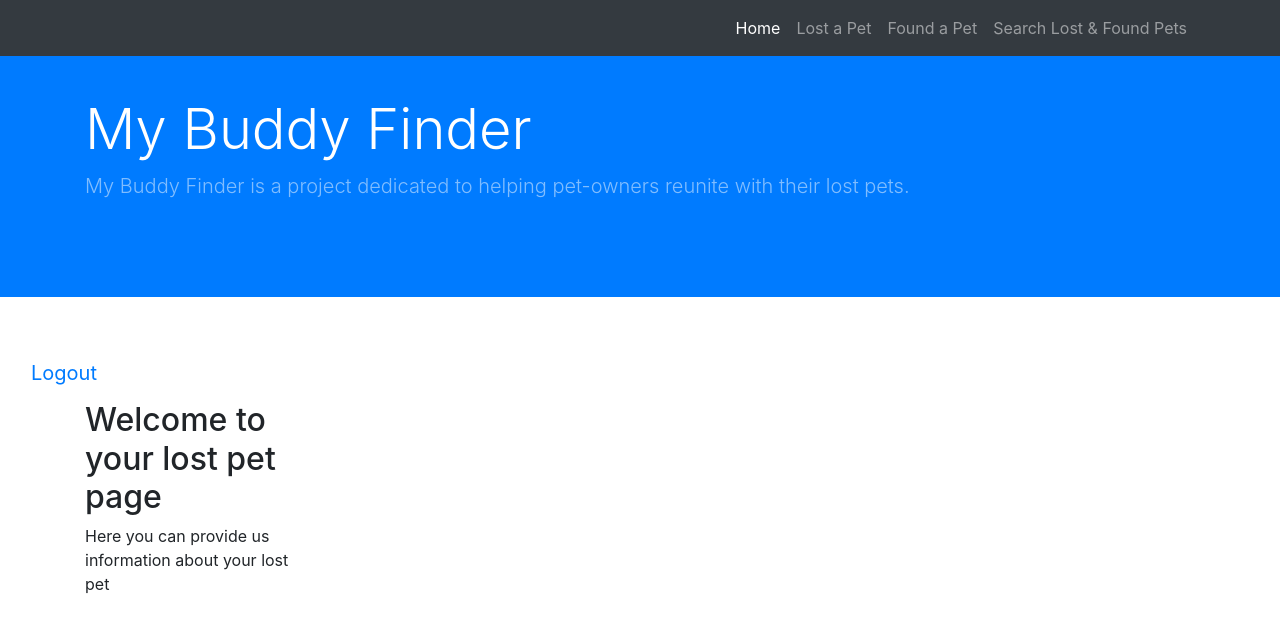
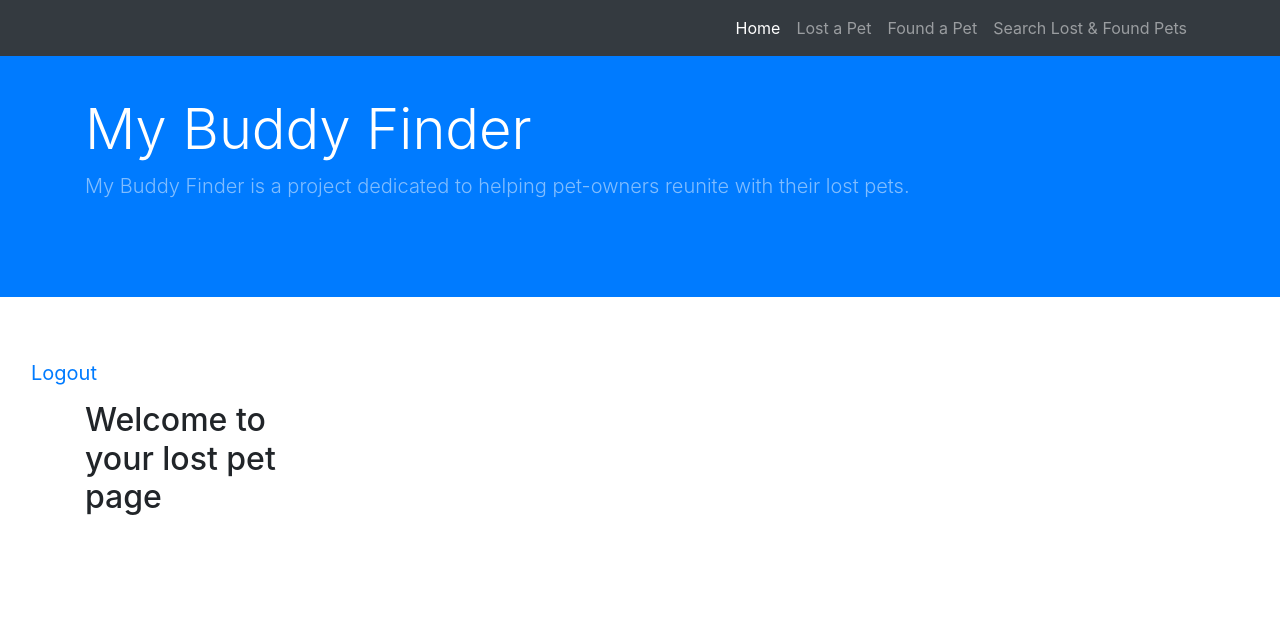
Before and after one commit to jmauro33/project2, a website: page public/lostpet.html in a window 1280 px wide. Drawn offline with nearby package versions, Linux system fonts and the light colour scheme; no server answers.

```diff
--- a/public/lostpet.html
+++ b/public/lostpet.html
@@ -91,9 +91,8 @@
     <div class="row">
       <div class="col-md-6 col-md-offset-3">
         <h2>Welcome to your lost pet page<span class="lostpet-name"></span></h2>
-        <p> Here you can provide us information about your lost pet</p>
+
       </div>
-    </div>
   </div>
 
 <script src="https://ajax.googleapis.com/ajax/libs/jquery/3.4.1/jquery.min.js"></script>
```
